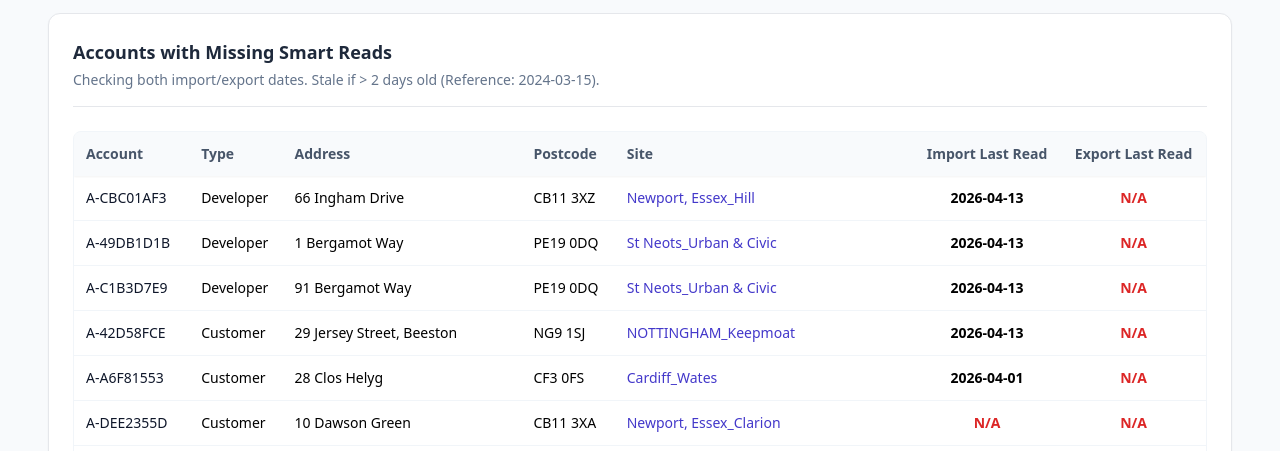
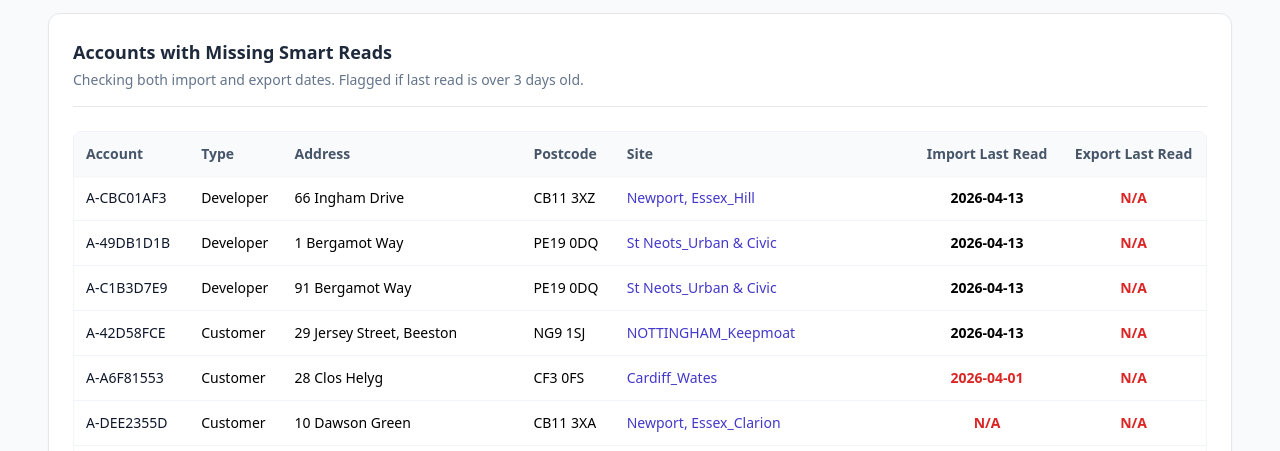
Before and after one commit to clarabushman/zero_bills_team_tracker, a React (Create React App) app: page / in a window 1280 px wide. Both pictures are taken after a click on the button "Missing Smart Reads". Shown: the part 141-592 px from the top of the page. Built offline with nearby package versions, Linux system fonts and the light colour scheme; the HTML template or start-up script is replaced by a standard one.

Commit message:
Refactor date handling and stale checks to use current date
Updated date handling to use the current date dynamically and adjusted stale date checks to be over 3 days. Modified related comments and metrics calculations accordingly.

```diff
--- a/src/App.jsx
+++ b/src/App.jsx
@@ -9,7 +9,6 @@ import {
 import { PieChart, Pie, Cell, ResponsiveContainer, Tooltip as RechartsTooltip, BarChart, Bar, XAxis, YAxis, CartesianGrid, Legend } from 'recharts';
 
 // --- Utilities & Configuration ---
-const CURRENT_DATE_STRING = '2024-03-15';
 const parseCSV = (str) => {
   const arr = [];
   let quote = false;
@@ -38,12 +37,14 @@ const parseCleanNumber = (val) => {
 const isZeroBills = (tariff) => String(tariff || '').toLowerCase().includes('zero');
 const isTrue = (val) => String(val).toUpperCase() === 'TRUE';
 const getAddress = (r) => `${r.postal_number || ''} ${r.street_name || ''}`.trim();
+
+// Updated to use the actual current date and check for > 3 days
 const isDateStale = (dateStr) => {
     if (!dateStr || dateStr.toLowerCase() === 'null') return true;
     const readDate = new Date(dateStr);
-    const currentDate = new Date(CURRENT_DATE_STRING);
+    const currentDate = new Date(); // Dynamically gets today's real date
     const daysOld = Math.floor((currentDate - readDate) / (1000 * 60 * 60 * 24));
-    return daysOld > 2;
+    return daysOld > 3;
 }
 
 export default function App() {
@@ -125,8 +126,6 @@ export default function App() {
 
   // --- Metrics Calculations ---
   const metrics = useMemo(() => {
-    const currentDate = new Date(CURRENT_DATE_STRING);
-
     // Req 1: Overview
     const allAccounts = filteredData.filter(r => r.latest_account_number_for_address || r.import_mpans);
     const zbAccounts = allAccounts.filter(r => isZeroBills(r.import_tariff));
@@ -207,7 +206,7 @@ export default function App() {
     // Req 6: Missing MPANs
     const missingMpans = filteredData.filter(r => !r.export_mpan || String(r.export_mpan).toLowerCase() === 'null');
 
-    // Req 8: Missing Smart Reads
+    // Req 8: Missing Smart Reads (Checks BOTH import and export for > 3 days)
     const missingSmartReads = filteredData.filter(r => {
         const impStale = isDateStale(r.import_last_smart_read_date);
         const expStale = isDateStale(r.export_last_smart_read_date);
@@ -886,7 +885,7 @@ export default function App() {
              <div className="mb-6 flex justify-between items-center border-b pb-4">
               <div>
                 <h2 className="text-lg font-bold text-slate-800">Accounts with Missing Smart Reads</h2>
-                <p className="text-sm text-slate-500 mt-1">Checking both import/export dates. Stale if > 2 days old (Reference: {CURRENT_DATE_STRING}).</p>
+                <p className="text-sm text-slate-500 mt-1">Checking both import and export dates. Flagged if last read is over 3 days old.</p>
               </div>
             </div>
 
@@ -969,7 +968,7 @@ export default function App() {
                     else if (eoy >= 2000) barColor = '#facc15'; // yellow-400
 
                     // Dynamic scaling to fit the highest bars and ensure room for text
-                    const MAX_SCALE = Math.max(5000, eoy + 1500);
+                    const MAX_SCALE = Math.max(4500, eoy + 1000);
                     const eoyWidthPct = Math.max(0, Math.min((eoy / MAX_SCALE) * 100, 100));
                     const currentWidthPct = Math.max(0, Math.min((currentNet / MAX_SCALE) * 100, 100));
 
@@ -983,7 +982,6 @@ export default function App() {
                           </div>
                         </div>
 
-                        {/* FIX applied here: added min-h-[32px] and shrink-0 to prevent collapsing */}
                         <div className="w-full min-h-[32px] shrink-0 bg-slate-100 rounded-md border border-slate-200 relative shadow-inner">
 
                           {/* Solid bar for EOY Projection */}
```
